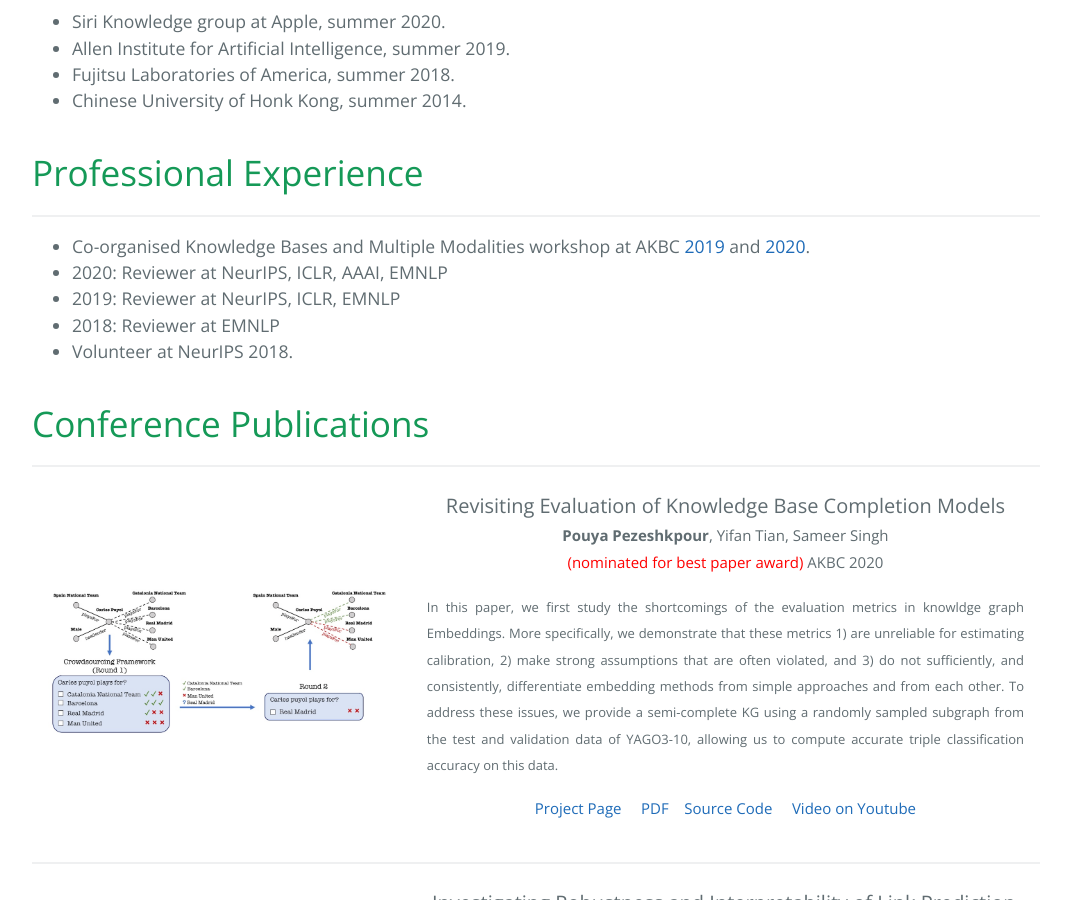
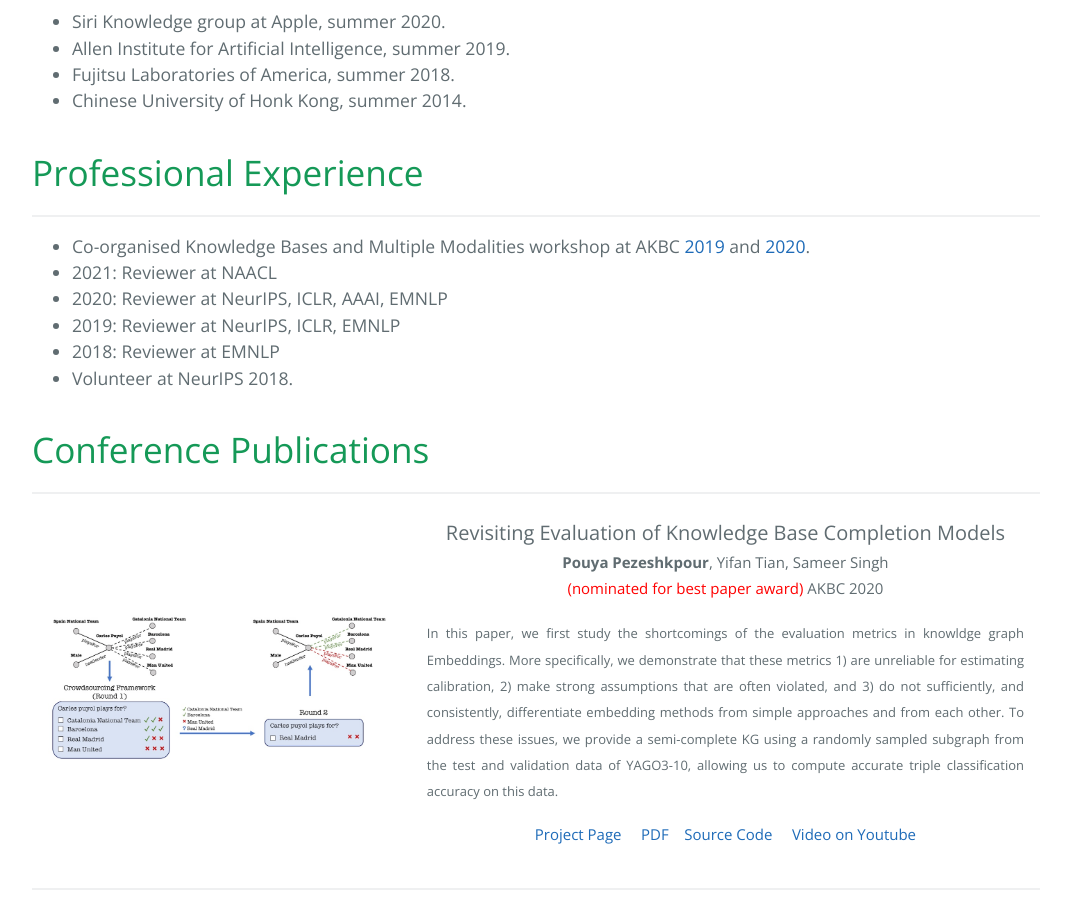
Before and after one commit to pouyapez/pouyapez.github.io, a Jekyll site: the page built from index.md, in a window 1280 px wide and 900 px high, scrolled down 866 px. Shown: the whole window, without its empty margins (104-1175 px from the left). Built offline with Jekyll 4.4.1, drawn with Linux system fonts in a browser that asks for light colours.

Commit message:
Update index.md

```diff
--- a/index.md
+++ b/index.md
@@ -31,6 +31,7 @@ layout: default
 
 <ul>
   <li>Co-organised Knowledge Bases and Multiple Modalities workshop at AKBC <a href="https://kb-mm.github.io">2019</a> and <a href="https://kb-mm-2020.github.io">2020</a>.</li>
+   <li>2021: Reviewer at NAACL</li>
   <li>2020: Reviewer at NeurIPS, ICLR, AAAI, EMNLP</li>
   <li>2019: Reviewer at NeurIPS, ICLR, EMNLP</li>
   <li>2018: Reviewer at EMNLP</li>
```
